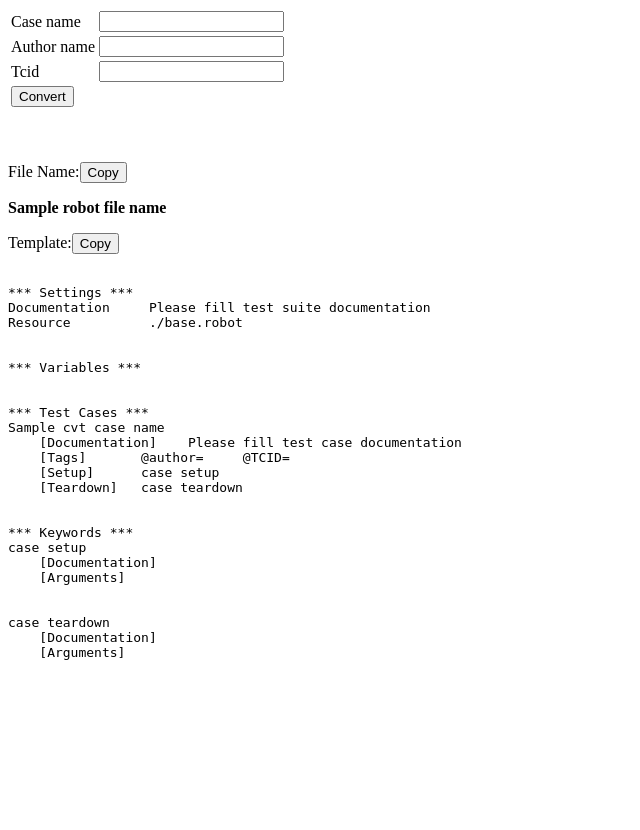
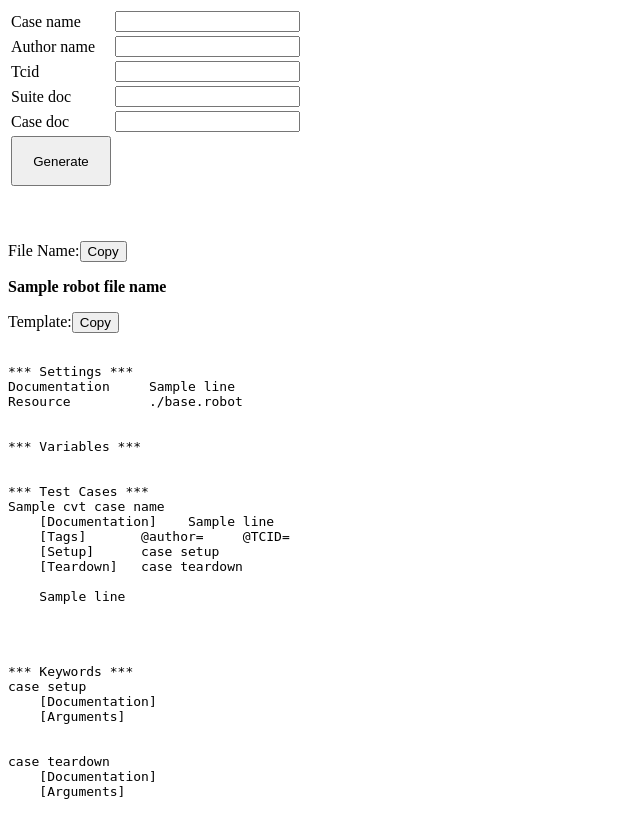
Before and after one commit to krizex/case_name_converter, a Flask app: template src/robot_helper/template_generator/templates/file_template_result.html in a window 1280 px wide. Shown: the whole page, without its empty margins (0-640 px from the left). Before the commit the page ends 660 px from the top, so only its background shows below. Run offline with Flask 2, Linux system fonts and the light colour scheme; the template is opened without the code that fills it: most values are stand-ins (such as "Sample title", 1, 10 or a date in 2020); form fields are guessed from the names that the template uses; some libraries are stand-ins or nearby versions.

Commit message:
add suite doc string and case doc string

```diff
--- a/src/robot_helper/template_generator/forms.py
+++ b/src/robot_helper/template_generator/forms.py
@@ -1,7 +1,7 @@
 #!/usr/bin/env python
 # -*- coding: utf-8 -*-
 
-from wtforms import Form, StringField
+from wtforms import Form, StringField, TextAreaField
 
 __author__ = 'David Qian'
 
@@ -13,6 +13,8 @@ Created on 06/29/2016
 
 
 class CaseInfoForm(Form):
-    case_name = StringField('Case name:')
+    case_name = StringField('Case Name:')
     author_name = StringField('@author:')
     tcid = StringField('@TCID:')
+    suite_doc = TextAreaField('Suite Documentation:', default='Please fill test suite documentation.')
+    case_doc = TextAreaField('Case Documentation:', default='Please fill test case documentation.')
--- a/src/robot_helper/template_generator/templates/file_template.html
+++ b/src/robot_helper/template_generator/templates/file_template.html
@@ -17,7 +17,14 @@
       {{ render_field(form.tcid) }}
     </tr>
     <tr>
-              <td><input type="submit" value="Convert"/></td>
+      {{ render_field(form.suite_doc, cols=80, rows=4) }}
+    </tr>
+    <tr>
+      {{ render_field(form.case_doc, cols=80, rows=8) }}
+    </tr>
+
+    <tr>
+      <td><input type="submit" value="Generate" style="width:100px;height:50px;"/></td>
     </tr>
   </table>
 </form>
--- a/src/robot_helper/template_generator/templates/file_template_result.html
+++ b/src/robot_helper/template_generator/templates/file_template_result.html
@@ -21,7 +21,9 @@
   Template:<button id="btn_file_template" class="copy-button" data-clipboard-target="file_template">Copy</button>
   <pre>
   <div id="file_template">*** Settings ***
-Documentation     Please fill test suite documentation
+Documentation     {% for line in suite_doc -%}
+    {{ line }}
+{% endfor -%}
 Resource          ./base.robot
 
 
@@ -30,10 +32,16 @@ Resource          ./base.robot
 
 *** Test Cases ***
 {{cvt_case_name}}
-    [Documentation]    Please fill test case documentation
+    [Documentation]    {% for line in case_doc -%}
+    {{ line }}
+    {% endfor -%}
     [Tags]       @author={{form.author_name.data}}     @TCID={{form.tcid.data}}
     [Setup]      case setup
     [Teardown]   case teardown
+    {% for line in log_lines %}
+    {{ line }}
+
+    {% endfor %}
 
 
 *** Keywords ***
```
Also changed, not shown: src/robot_helper/template_generator/controllers.py (+28 -2 lines), src/robot_helper/template_generator/views.py (+11 -1 lines). Lines whose indentation alone changed are shown as unchanged.
